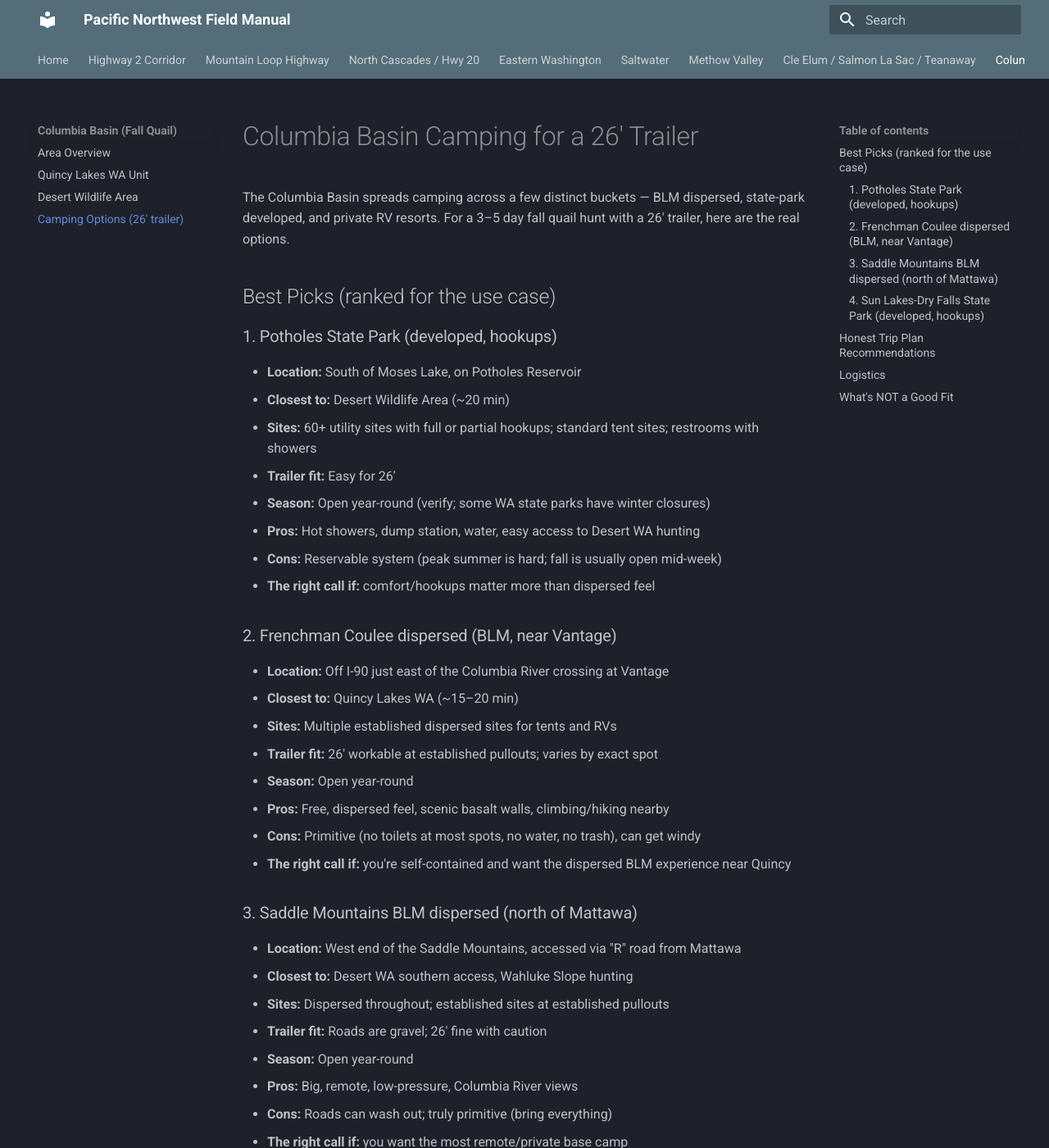
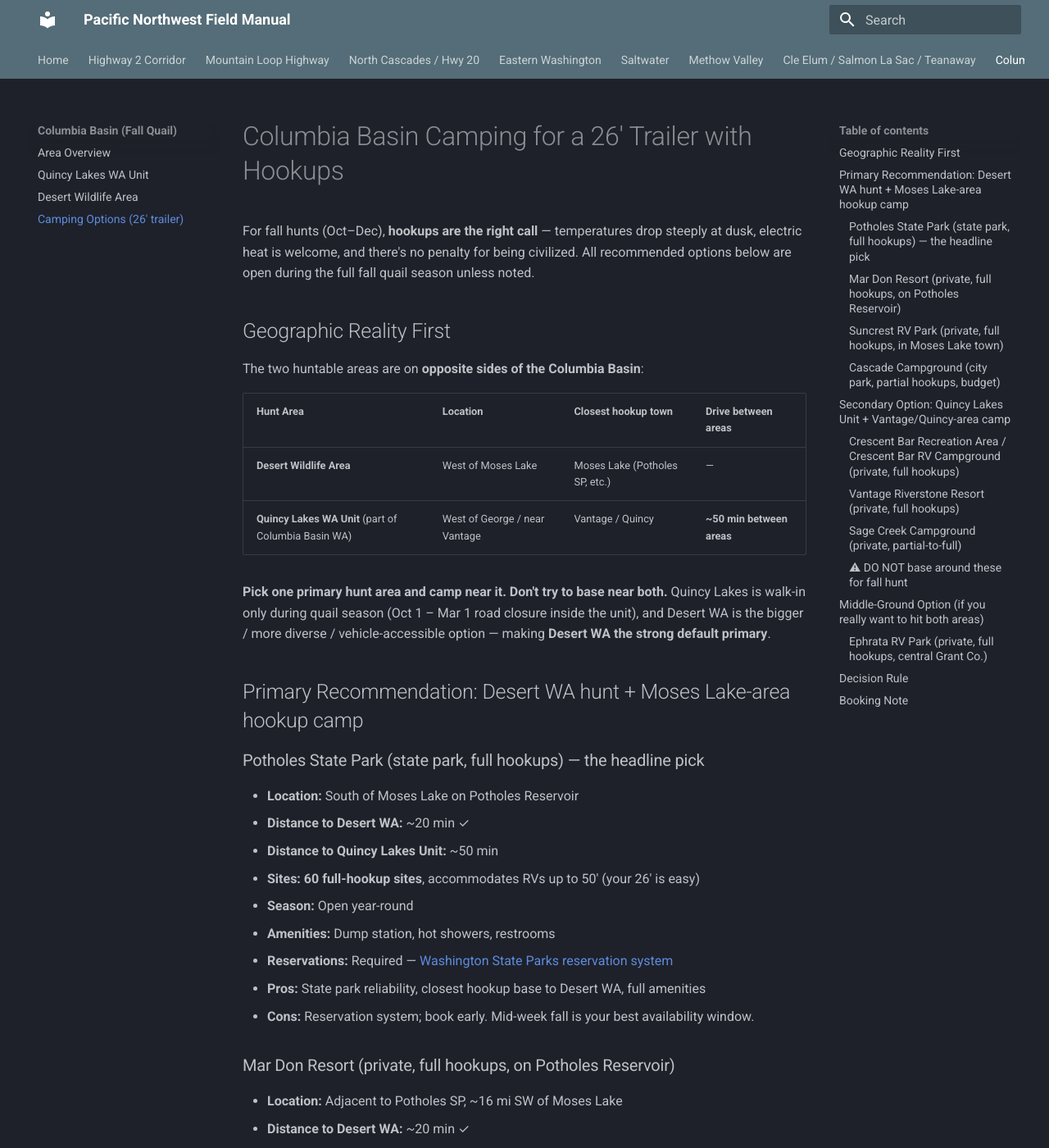
Before and after one commit to jdosher/outdoors-manual, an MkDocs documentation site: the page built from docs/8_columbia_basin/camping_options.md, in a window 1280 px wide and 1400 px high. Shown: the whole window at 82% size. Built offline with MkDocs 1.6.1 and Material for MkDocs 9.7.7, drawn with Linux system fonts in a browser that asks for light colours; some of the changed text lies outside the part shown.

Commit message:
Columbia Basin camping: fix geography (Potholes SP=Desert WA, NOT Quincy Lakes), add Vantage/Quincy hookup options, flag Wanapum SP Oct 24 closure

```diff
--- a/docs/8_columbia_basin/camping_options.md
+++ b/docs/8_columbia_basin/camping_options.md
@@ -1,73 +1,106 @@
 ---
-title: Columbia Basin Camping Options (26' Trailer)
+title: Columbia Basin Camping Options (26' Trailer, Hookups)
 region: Columbia Basin / Grant County
 activity: Camping
 ---
 
-# Columbia Basin Camping for a 26' Trailer
+# Columbia Basin Camping for a 26' Trailer with Hookups
 
-The Columbia Basin spreads camping across a few distinct buckets — BLM dispersed, state-park developed, and private RV resorts. For a 3–5 day fall quail hunt with a 26' trailer, here are the real options.
+For fall hunts (Oct–Dec), **hookups are the right call** — temperatures drop steeply at dusk, electric heat is welcome, and there's no penalty for being civilized. All recommended options below are open during the full fall quail season unless noted.
 
-## Best Picks (ranked for the use case)
+## Geographic Reality First
 
-### 1. Potholes State Park (developed, hookups)
-* **Location:** South of Moses Lake, on Potholes Reservoir
-* **Closest to:** Desert Wildlife Area (~20 min)
-* **Sites:** 60+ utility sites with full or partial hookups; standard tent sites; restrooms with showers
-* **Trailer fit:** Easy for 26'
-* **Season:** Open year-round (verify; some WA state parks have winter closures)
-* **Pros:** Hot showers, dump station, water, easy access to Desert WA hunting
-* **Cons:** Reservable system (peak summer is hard; fall is usually open mid-week)
-* **The right call if:** comfort/hookups matter more than dispersed feel
+The two huntable areas are on **opposite sides of the Columbia Basin**:
 
-### 2. Frenchman Coulee dispersed (BLM, near Vantage)
-* **Location:** Off I-90 just east of the Columbia River crossing at Vantage
-* **Closest to:** Quincy Lakes WA (~15–20 min)
-* **Sites:** Multiple established dispersed sites for tents and RVs
-* **Trailer fit:** 26' workable at established pullouts; varies by exact spot
+| Hunt Area | Location | Closest hookup town | Drive between areas |
+|---|---|---|---|
+| **Desert Wildlife Area** | West of Moses Lake | Moses Lake (Potholes SP, etc.) | — |
+| **Quincy Lakes WA Unit** (part of Columbia Basin WA) | West of George / near Vantage | Vantage / Quincy | **~50 min between areas** |
+
+**Pick one primary hunt area and camp near it. Don't try to base near both.** Quincy Lakes is walk-in only during quail season (Oct 1 – Mar 1 road closure inside the unit), and Desert WA is the bigger / more diverse / vehicle-accessible option — making **Desert WA the strong default primary**.
+
+## Primary Recommendation: Desert WA hunt + Moses Lake-area hookup camp
+
+### Potholes State Park (state park, full hookups) — the headline pick
+* **Location:** South of Moses Lake on Potholes Reservoir
+* **Distance to Desert WA:** ~20 min ✓
+* **Distance to Quincy Lakes Unit:** ~50 min
+* **Sites:** **60 full-hookup sites**, accommodates RVs up to 50' (your 26' is easy)
 * **Season:** Open year-round
-* **Pros:** Free, dispersed feel, scenic basalt walls, climbing/hiking nearby
-* **Cons:** Primitive (no toilets at most spots, no water, no trash), can get windy
-* **The right call if:** you're self-contained and want the dispersed BLM experience near Quincy
+* **Amenities:** Dump station, hot showers, restrooms
+* **Reservations:** Required — [Washington State Parks reservation system](https://washington.goingtocamp.com/)
+* **Pros:** State park reliability, closest hookup base to Desert WA, full amenities
+* **Cons:** Reservation system; book early. Mid-week fall is your best availability window.
 
-### 3. Saddle Mountains BLM dispersed (north of Mattawa)
-* **Location:** West end of the Saddle Mountains, accessed via "R" road from Mattawa
-* **Closest to:** Desert WA southern access, Wahluke Slope hunting
-* **Sites:** Dispersed throughout; established sites at established pullouts
-* **Trailer fit:** Roads are gravel; 26' fine with caution
-* **Season:** Open year-round
-* **Pros:** Big, remote, low-pressure, Columbia River views
-* **Cons:** Roads can wash out; truly primitive (bring everything)
-* **The right call if:** you want the most remote/private base camp
+### Mar Don Resort (private, full hookups, on Potholes Reservoir)
+* **Location:** Adjacent to Potholes SP, ~16 mi SW of Moses Lake
+* **Distance to Desert WA:** ~20 min ✓
+* **Sites:** Full hookups, tent sites, monthly options
+* **Season:** Year-round
+* **Amenities:** **Marina, restaurant & bar, swimming beach** — on-site dining
+* **Pros:** Restaurant on-site (no need to cook every night), good Potholes SP backup
+* **Cons:** Pricier; resort vibe over hunting-camp vibe
 
-### 4. Sun Lakes-Dry Falls State Park (developed, hookups)
-* **Location:** North of Coulee City
-* **Closest to:** Quincy Lakes WA (~45 min — further than Frenchman Coulee), Desert WA (~1 hr)
-* **Sites:** Full hookups, tent sites, cabins
-* **Trailer fit:** Easy for 26'
-* **Pros:** Beautiful setting (Dry Falls), full amenities, fishing on the lakes
-* **Cons:** Drive time to hunting areas adds up
-* **The right call if:** combining hunting with fishing / scenery / family
+### Suncrest RV Park (private, full hookups, in Moses Lake town)
+* **Location:** 303 Hansen Rd, Moses Lake
+* **Distance to Desert WA:** ~25 min
+* **Sites:** 87 full hookup sites
+* **Season:** Year-round
+* **Pros:** Easy resupply (restaurants, grocery, fuel within minutes); high availability
+* **Cons:** Town setting, no hunting-area feel
 
-## Honest Trip Plan Recommendations
+### Cascade Campground (city park, partial hookups, budget)
+* **Location:** Moses Lake city park
+* **Distance to Desert WA:** ~25 min
+* **Sites:** Partial hookups (typically 30 amp electric + water; dump station)
+* **Reservations:** Phone 509-764-3805, M–F 8a–5p
+* **Pros:** Cheapest hookup option, in-town convenience
+* **Cons:** Partial only
 
-**Mid-week, 3–5 days, fall quail focus, 26' trailer:**
+## Secondary Option: Quincy Lakes Unit + Vantage/Quincy-area camp
 
-* **Hookup-focused:** Potholes SP → Desert WA hunting. ~20 min drive from camp to hunt each day. Hot shower at night.
-* **Dispersed-focused:** Frenchman Coulee or Saddle Mtns → both Quincy walk-in and Desert WA drive-in within reach. Self-contained.
-* **Two-base ambitious:** 2 nights at Frenchman Coulee (Quincy walk-in hunts) + 2 nights at Potholes SP or Saddle Mtns (Desert WA hunts). Moves the trailer once but doubles your unit exposure.
+Only do this if you specifically want to hunt Quincy Lakes Unit. Be aware Quincy Lakes is walk-in only during quail season.
 
-## Logistics
+### Crescent Bar Recreation Area / Crescent Bar RV Campground (private, full hookups)
+* **Location:** 9252 Crescent Bar Rd NW, Quincy — on the Columbia River
+* **Distance to Quincy Lakes WA:** ~15 min
+* **Sites:** 55 RV sites with hookups
+* **Season:** Verify with the operator (the Thousand Trails *Crescent Bar RV Resort* is separate and closes after September; the **Crescent Bar Recreation Area** is the year-round-ish option — call to confirm fall availability)
 
-| Camp | Pass | Reservation? | Hookups | Drive to Quincy | Drive to Desert WA |
-|---|---|---|---|---|---|
-| Potholes SP | Discover Pass | Yes — reservable | Full | ~50 min | ~20 min |
-| Frenchman Coulee BLM | None | FCFS | None | ~15 min | ~45 min |
-| Saddle Mtns BLM | None | FCFS | None | ~40 min | ~30 min |
-| Sun Lakes-Dry Falls SP | Discover Pass | Yes | Full | ~45 min | ~1 hr |
+### Vantage Riverstone Resort (private, full hookups)
+* **Location:** Vantage, WA
+* **Distance to Quincy Lakes WA:** ~15–20 min
+* **Sites:** Full hookups, 30/50 amp, water/electric/sewer; grassy/gravel sites with Columbia River views
+* **Rates:** $36–55/night
+* **Season:** Verify year-round status by phone
 
-## What's NOT a Good Fit
+### Sage Creek Campground (private, partial-to-full)
+* **Location:** Quincy area, across the Columbia River
+* **Three tiers:** full hookups, partial, no-hookup-with-generator-allowed
 
-* **Inside Quincy Lakes WA itself** — main access road closed Oct 1 – Mar 1, can't drive trailer in
-* **Inside Desert WA** — Reclamation MOU restrictions on camping in the unit itself; verify before assuming
-* **Wenas/Umtanum-style dispersed** — that's a different region with different access; don't confuse the two
+### ⚠ DO NOT base around these for fall hunt
+* **Wanapum State Park** — **CLOSES Oct 24** for winter. Useful only Oct 4–24 of quail season.
+* **Thousand Trails Crescent Bar RV Resort** — closes after September. Wrong season entirely.
+
+## Middle-Ground Option (if you really want to hit both areas)
+
+### Ephrata RV Park (private, full hookups, central Grant Co.)
+* **Location:** Ephrata, central Grant County
+* **Distance to Quincy Lakes WA:** ~20–25 min
+* **Distance to Desert WA:** ~30 min
+* **Sites:** Big-rig friendly 30/50 amp full hookup pull-throughs
+* **Season:** Year-round
+* **Pros:** Closest single base to BOTH areas; pull-through ease for a 26' rig
+* **Cons:** Not the closest to either area individually; town setting
+
+## Decision Rule
+
+* **Desert WA focus (primary recommendation) + hookup priority** → **Potholes SP** (reserve early), Mar Don Resort backup
+* **Quincy Lakes focus + hookups** → **Vantage Riverstone Resort** or **Crescent Bar Recreation Area**
+* **Want to hunt both areas from one camp** → **Ephrata RV Park** (longer drives but central)
+* **Best resupply / restaurants** → **Suncrest RV** or **Mar Don Resort**
+* **Cheapest hookup** → **Cascade Campground**
+
+## Booking Note
+
+Reservable state parks (Potholes SP) need advance booking even for fall. **Mid-week is your friend.** Call private RV parks directly — they typically have more availability and aren't gamed by booking bots like the state-park system.
```
